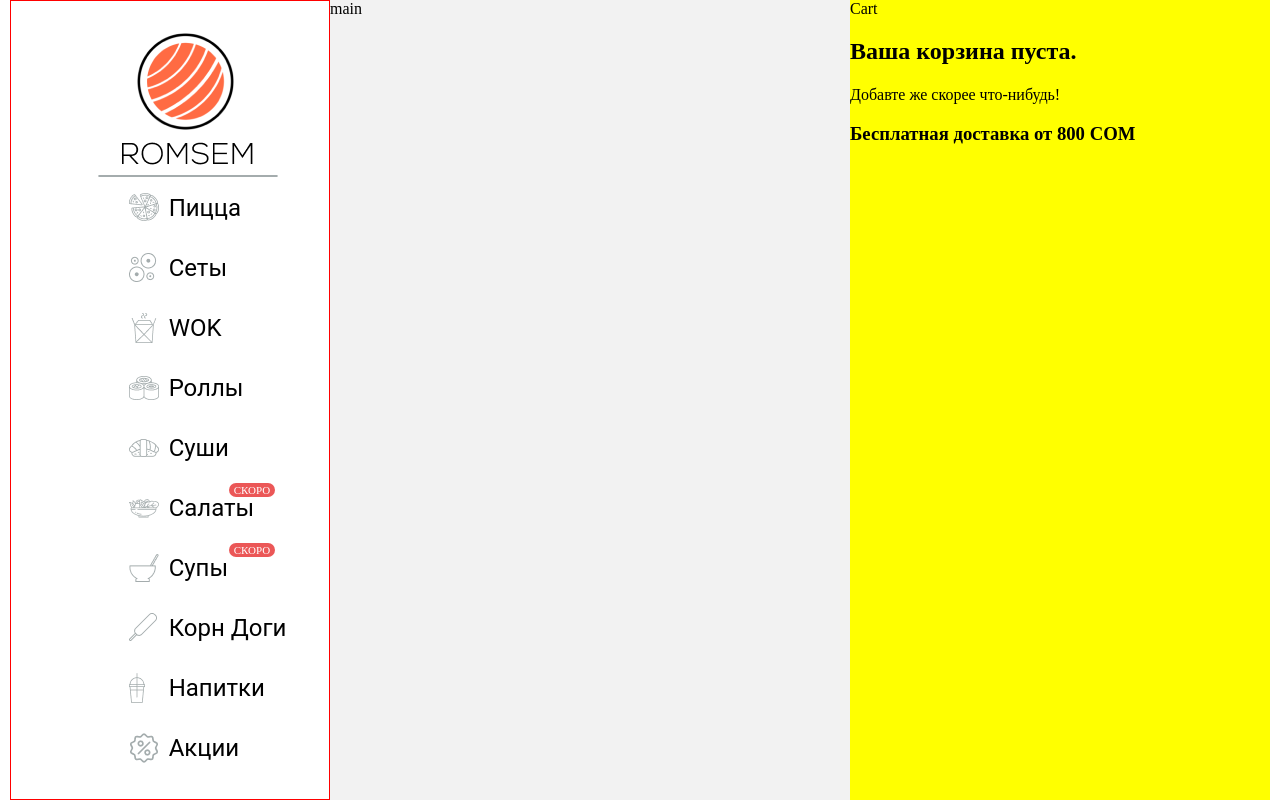
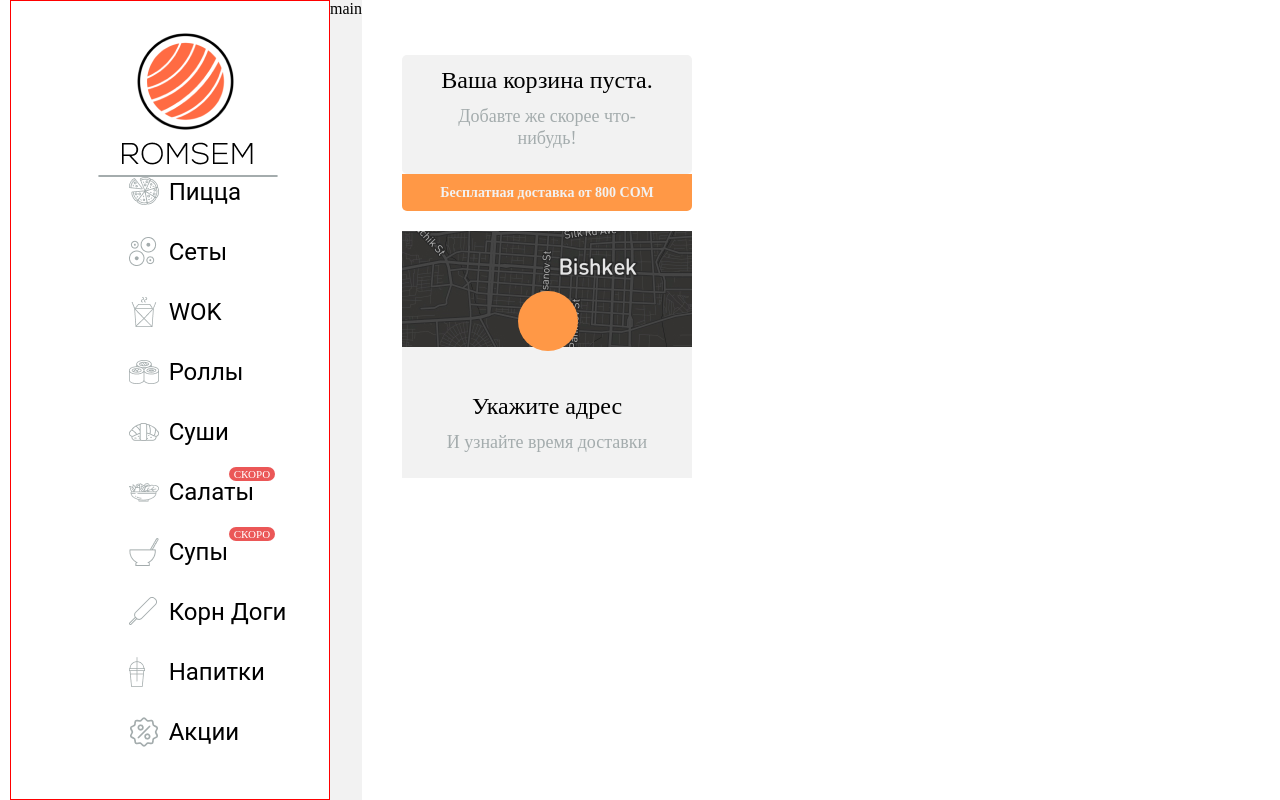
Before and after one commit to VALERKA15/sushi, a plain HTML site: page index.html in a window 1280 px wide. Drawn offline with Linux system fonts and the light colour scheme.

Commit message:
add mapcart

```diff
--- a/index.html
+++ b/index.html
@@ -51,13 +51,22 @@
         </ul>
       </aside>
       <section class="content">main</section>
-      <aside class="side-right">Cart
+      <aside class="side-right">
       <div class="cart">
         <div class="cart__inner">
           <h2 class="cart__title">Ваша корзина пуста.</h2>
           <p class="cart__subtitle">Добавте же скорее что-нибудь!</p>
+        </div>
           <h3 class="cart__delivery">Бесплатная доставка от 800 СОМ</h3>
+      </div>
+      <div class="cart__address">
+        <div class="cart__map">
+          <span class="cart__circle"></span>
+          <img src="./img/map.jpg" alt="map">
+          <div class="cart__map-marker"></div>
         </div>
+        <h2 class="cart__title">Укажите адрес</h2>
+          <p class="cart__subtitle">И узнайте время доставки</p>
       </div>
     </aside>
     </main>
--- a/style.css
+++ b/style.css
@@ -1,6 +1,8 @@
 * {
   box-sizing: border-box;
+  margin: 0;
 }
+
 .main {
   display: flex;
   height: 100vh;
@@ -8,6 +10,7 @@
   padding: 0 10px;
   margin: 0 auto;
 }
+
 /*Side left*/
 
 .side-left {
@@ -23,10 +26,79 @@
 .side-right {
   max-width: 420px;
   width: 100%;
-    background-color: yellow;
+  padding: 55px 90px 0 40px;
 }
+
+.cart {
+  max-width: 290px;
+}
+
+.cart__inner {
+  background-color: #f2f2f2;
+  text-align: center;
+  padding: 10px 30px 0;
+  border-radius: 5px;
+  max-width: 290px;
+}
+
+.cart__title {
+  text-align: center;
+  font-weight: 500;
+  font-size: 24px;
+  line-height: 30px;
+  margin-bottom: 10px;
+
+}
+
+.cart__subtitle {
+  font-weight: 400;
+  font-size: 18px;
+  line-height: 22px;
+  color: #A4ACAD;
+  padding-bottom: 25px;
+  text-align: center;
+}
+
+.cart__delivery {
+  background-color: #FF9846;
+  color: #f2f2f2;
+  text-align: center;
+  font-size: 14px;
+  line-height: 17px;
+  border-radius: 0px 0px 5px 5px;
+  margin: 0;
+  padding: 10px 30px;
+  margin-bottom: 20px;
+}
+
+.cart__map img {
+  width: 290px;
+  height: 116px;
+  object-fit: cover;
+}
+
+.cart__circle {
+  position: absolute;
+  bottom: 0;
+  left: 40%;
+  width: 60px;
+  height: 60px;
+  background: #FF9846;
+  border-radius: 50%;
+}
+
+.cart__map {
+  margin-bottom: 40px;
+  border-radius: 5px;
+  position: relative;
+}
+
+.cart__address {
+  background-color: #f2f2f2;
+}
+
 .content {
-    flex-grow: 1;
+  text-align: center;
   background-color: #f2f2f2;
 }
 
@@ -40,12 +112,16 @@
   display: flex;
   flex-direction: column;
   list-style: none;
+
 }
+
 .nav__item {
   margin-bottom: 30px;
   padding-left: 40px;
   position: relative;
+
 }
+
 .nav__item::before {
   content: "";
   position: absolute;
@@ -75,33 +151,43 @@
 .nav__item--pizza::before {
   background-image: url(./img/icons/1.png);
 }
+
 .nav__item--set::before {
   background-image: url(./img/icons/Сеты.png);
 }
+
 .nav__item--wok::before {
   background-image: url(./img/icons/4.png);
 }
+
 .nav__item--roll::before {
   background-image: url(./img/icons/Роллы.png);
 }
+
 .nav__item--sushi::before {
   background-image: url(./img/icons/Суши.png);
 }
+
 .nav__item--salat::before {
   background-image: url(./img/icons/Салаты.png);
 }
+
 .nav__item--soup::before {
   background-image: url(./img/icons/Супы.png);
 }
+
 .nav__item--korn::before {
   background-image: url(./img/icons/2.png);
 }
+
 .nav__item--drink::before {
   background-image: url(./img/icons/3.png);
 }
+
 .nav__item--sales::before {
   background-image: url(./img/icons/Акции.png);
 }
+
 .nav__link {
   font-family: "Roboto", sans-serif;
   font-style: normal;
@@ -111,6 +197,7 @@
   text-decoration: none;
   color: #000;
 }
+
 .nav__item:hover .nav__link {
   color: #ff9846;
 }
```
Also changed, not shown: img/map.jpg (added). Lines whose indentation alone changed are shown as unchanged.
